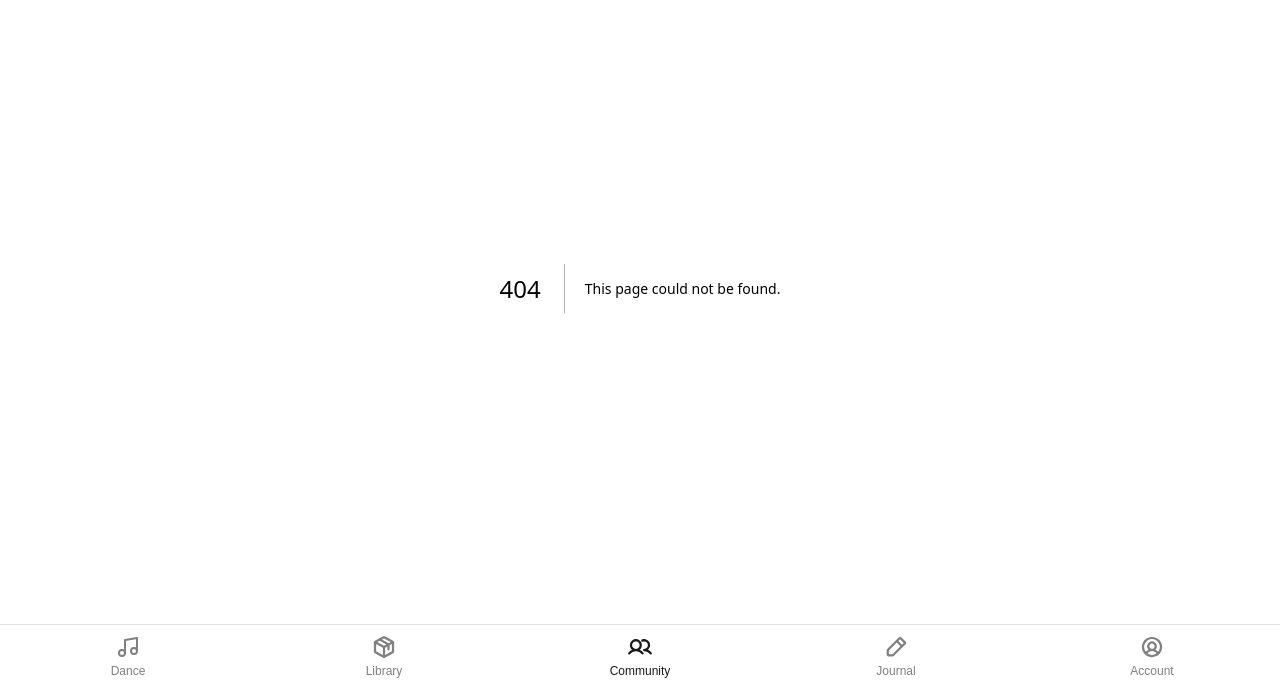
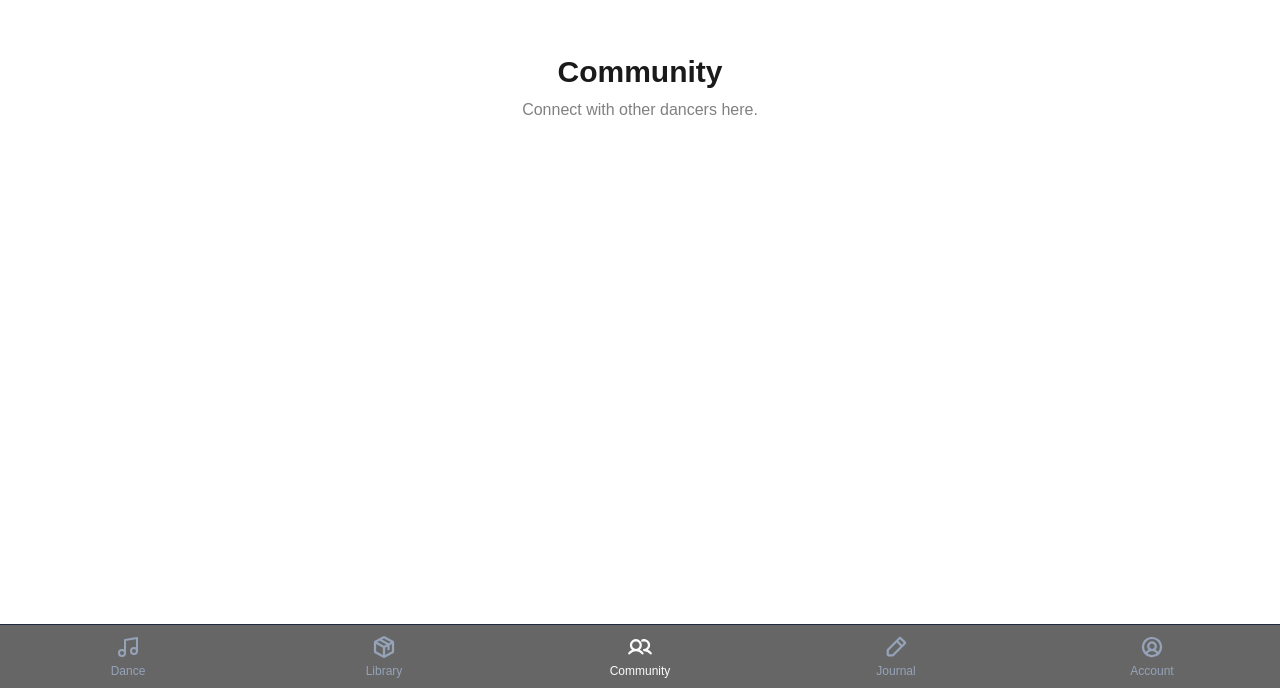
Before and after one commit to orangedrum/ytapp, a Next.js app: page /community in a window 1280 px wide. Before the commit this address had no page. Shown: the part 112-800 px from the top of the page. Built offline with nearby package versions, Linux system fonts and the light colour scheme; a web font is replaced by a local one.

Commit message:
Fix project structure: Add app pages and remove incorrect component

```diff
--- /dev/null
+++ b/app/community/page.tsx
@@ -0,0 +1,10 @@
+import React from "react";
+
+export default function CommunityPage() {
+  return (
+    <div className="flex flex-col items-center justify-center min-h-[50vh] p-8 text-center">
+      <h1 className="text-3xl font-bold">Community</h1>
+      <p className="text-muted-foreground mt-2">Connect with other dancers here.</p>
+    </div>
+  );
+}
--- /dev/null
+++ b/app/journal/page.tsx
@@ -0,0 +1,10 @@
+import React from "react";
+
+export default function JournalPage() {
+  return (
+    <div className="flex flex-col items-center justify-center min-h-[50vh] p-8 text-center">
+      <h1 className="text-3xl font-bold">Journal</h1>
+      <p className="text-muted-foreground mt-2">Track your progress and notes here.</p>
+    </div>
+  );
+}
--- /dev/null
+++ b/app/library/page.tsx
@@ -0,0 +1,10 @@
+import React from "react";
+
+export default function LibraryPage() {
+  return (
+    <div className="flex flex-col items-center justify-center min-h-[50vh] p-8 text-center">
+      <h1 className="text-3xl font-bold">Library</h1>
+      <p className="text-muted-foreground mt-2">Your video collection will appear here.</p>
+    </div>
+  );
+}
--- a/components/app-shell.tsx
+++ b/components/app-shell.tsx
@@ -36,11 +36,11 @@ export function AppShell({ children }: { children: React.ReactNode }) {
       </main>
 
       {/* Mobile Bottom Navigation */}
-      <div className={cn("fixed bottom-0 left-0 right-0 z-50", isStyleGuide && "hidden")}>
+      <div className={cn("fixed bottom-0 left-0 right-0 z-50 dark", isStyleGuide && "hidden")}>
         <BottomNavigation
           activePath={activePath}
           onNavigate={handleNavigate}
-          className="border-t bg-background/95 backdrop-blur supports-[backdrop-filter]:bg-background/60"
+          className="border-t bg-black/90 backdrop-blur supports-[backdrop-filter]:bg-black/60 text-white"
         />
       </div>
     </div>
```
Also changed, not shown: app/account/page.tsx (line endings or trailing spaces).
